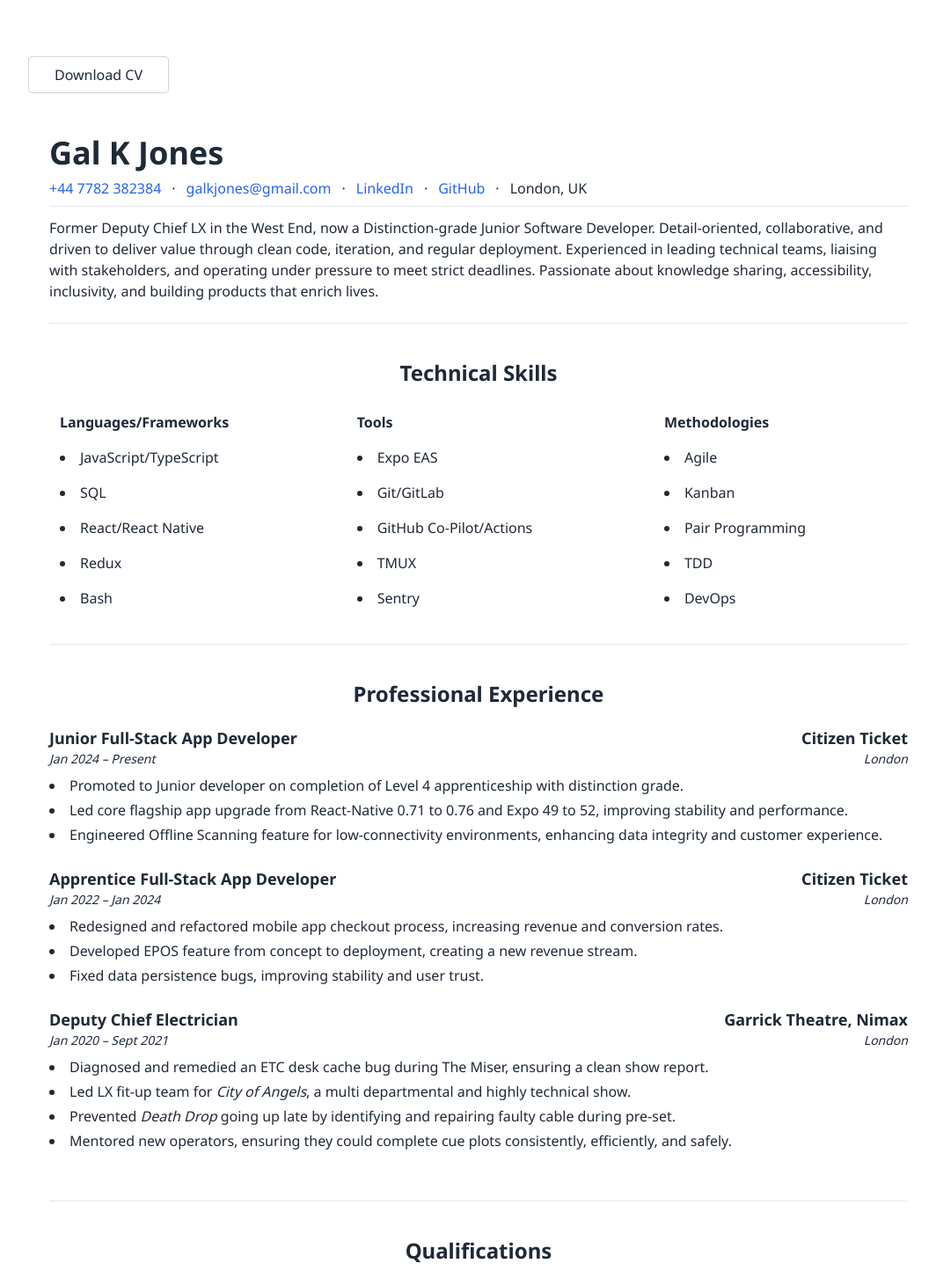
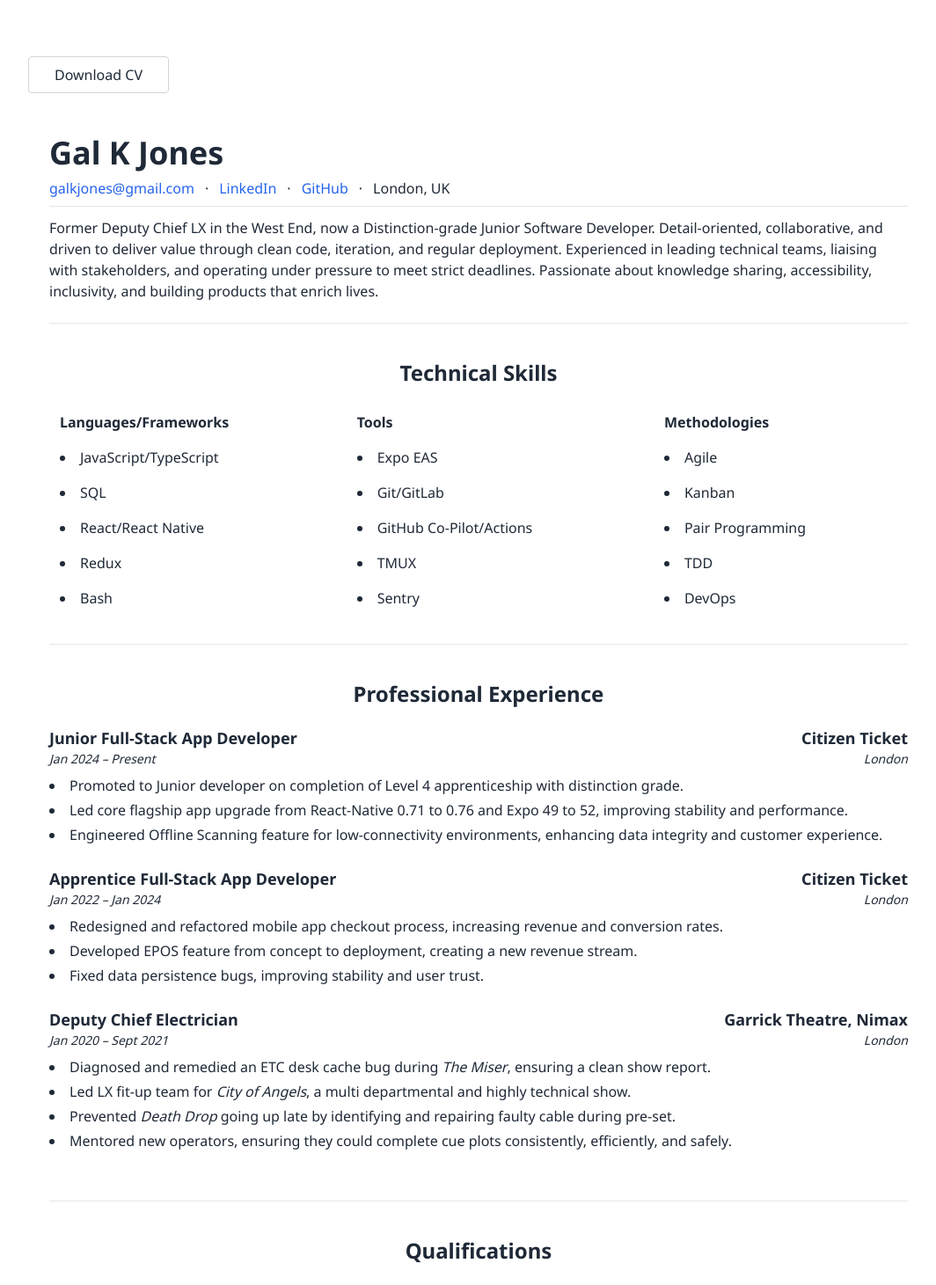
Before and after one commit to GalKJ/galjonesportfolio, a Next.js app: page / in a window 1280 px wide. Shown: the top 1461 px of the page at 88% size, without its empty margins (96-1160 px from the left). Built offline with nearby package versions, Linux system fonts and the light colour scheme.

Commit message:
style: update show titles in experience bullets and remove phone link

```diff
--- a/src/components/Cv.tsx
+++ b/src/components/Cv.tsx
@@ -5,11 +5,7 @@ import { cvV2 } from "@/data/cvV2";
 
 const CV: React.FC = () => {
   // Render helper to italicize specific show titles in experience bullets
-  const showTitles = new Set([
-    "City of Angels",
-    "The Drifters Girl",
-    "Death Drop",
-  ]);
+  const showTitles = new Set(["City of Angels", "The Miser", "Death Drop"]);
   const renderBullet = (text: string) => {
     const parts = text.split(/(City of Angels|The Miser|Death Drop)/g);
     return parts.map((part, idx) =>
@@ -27,13 +23,6 @@ const CV: React.FC = () => {
           {cvV2.name}
         </h1>
         <p className="text-sm sm:text-base flex flex-wrap items-center gap-x-3 gap-y-1">
-          <a
-            href={`tel:${cvV2.contact.phone.replace(/\s+/g, "")}`}
-            className="text-blue-600 hover:underline"
-          >
-            {cvV2.contact.phone}
-          </a>
-          <span aria-hidden="true">·</span>
           <a
             href={`mailto:${cvV2.contact.email}`}
             className="text-blue-600 hover:underline"
```
